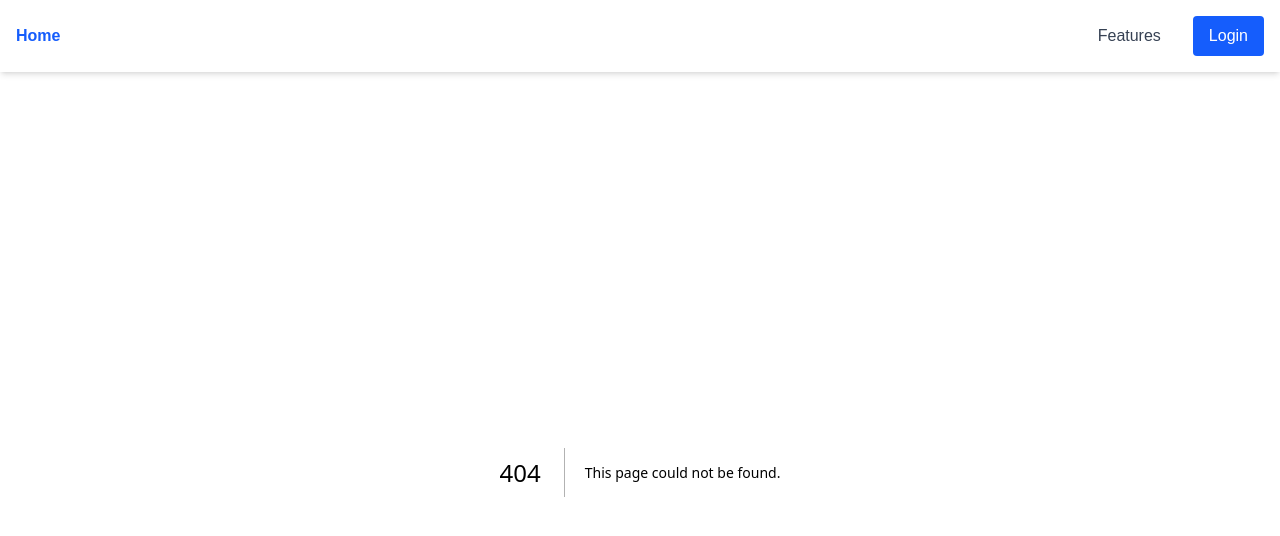
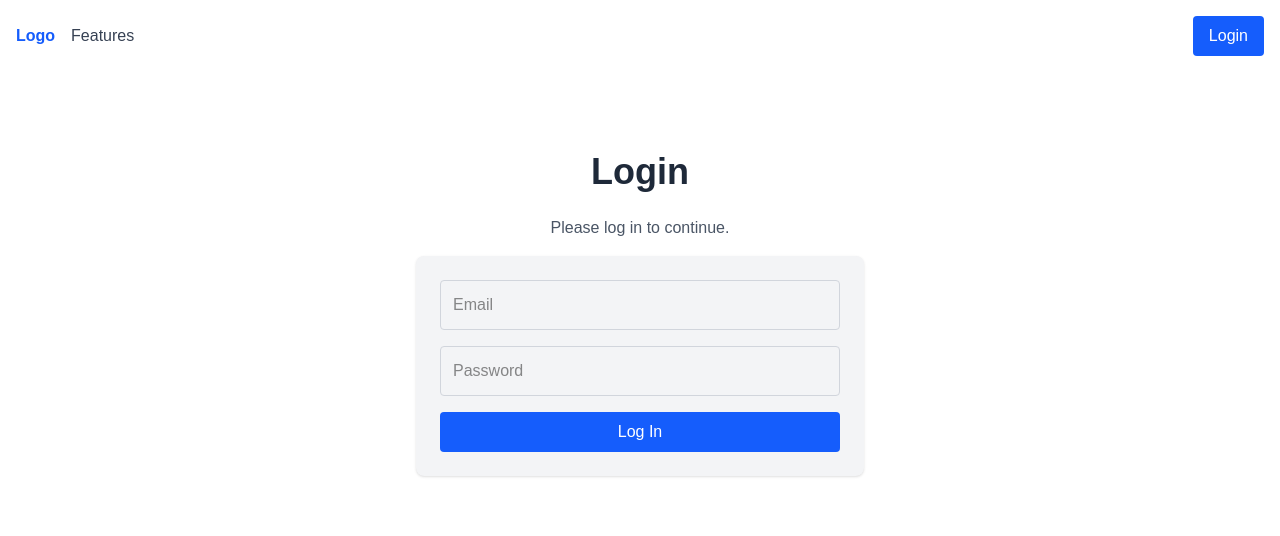
Before and after one commit to Waymond9056/OnTrack, a Next.js app in the folder frontend/: page /login in a window 1280 px wide. Before the commit this address had no page. Shown: the top 536 px of the page. Built offline with nearby package versions, Linux system fonts and the light colour scheme.

Commit message:
Basic pages with login/logout system

```diff
--- /dev/null
+++ b/frontend/src/app/components/Header.tsx
@@ -0,0 +1,53 @@
+"use client";
+
+import Link from "next/link";
+import { useLogin } from "../context/LoginContext";
+import { useRouter } from "next/navigation";
+
+export default function Header() {
+  const { isLoggedIn, logout } = useLogin();
+  const router = useRouter();
+
+  const handleLogout = () => {
+    logout();
+    router.push("/");
+  };
+
+  return (
+    <header className="flex justify-between items-center p-4 bg-white shadow-md">
+      {/* Left side: logo + nav */}
+      <div className="flex space-x-4">
+        <Link href="/" className="text-blue-600 font-semibold">Logo</Link>
+        <Link href="/features" className="text-gray-700 hover:text-blue-600">Features</Link>
+      </div>
+
+      {/* Right side: conditional buttons */}
+      <div className="flex space-x-4">
+        {isLoggedIn && (
+          <Link
+            href="/dashboard"
+            className="text-gray-700 bg-gray-200 px-4 py-2 rounded hover:bg-gray-300"
+          >
+            Dashboard
+          </Link>
+        )}
+
+        {isLoggedIn ? (
+          <button
+            onClick={handleLogout}
+            className="text-white bg-blue-600 px-4 py-2 rounded hover:bg-blue-700"
+          >
+            Logout
+          </button>
+        ) : (
+          <Link
+            href="/login"
+            className="text-white bg-blue-600 px-4 py-2 rounded hover:bg-blue-700"
+          >
+            Login
+          </Link>
+        )}
+      </div>
+    </header>
+  );
+}
--- /dev/null
+++ b/frontend/src/app/components/ProtectedRoute.tsx
@@ -0,0 +1,22 @@
+"use client";
+
+import { useLogin } from "../context/LoginContext";
+import { useRouter } from "next/navigation";
+import { useEffect } from "react";
+
+export default function ProtectedRoute({ children }: { children: React.ReactNode }) {
+  const { isLoggedIn } = useLogin();
+  const router = useRouter();
+
+  useEffect(() => {
+    if (!isLoggedIn) {
+      router.replace("/login"); // Redirect to login if not logged in
+    }
+  }, [isLoggedIn, router]);
+
+  if (!isLoggedIn) {
+    return null; // Optionally, return a loading spinner or placeholder
+  }
+
+  return <>{children}</>;
+}
--- /dev/null
+++ b/frontend/src/app/context/LoginContext.tsx
@@ -0,0 +1,32 @@
+"use client";
+
+import { createContext, useContext, useState } from "react";
+
+type LoginContextType = {
+  isLoggedIn: boolean;
+  login: () => void;
+  logout: () => void;
+};
+
+const LoginContext = createContext<LoginContextType | null>(null);
+
+export const LoginProvider = ({ children }: { children: React.ReactNode }) => {
+  const [isLoggedIn, setIsLoggedIn] = useState(false);
+
+  const login = () => setIsLoggedIn(true);
+  const logout = () => setIsLoggedIn(false);
+
+  return (
+    <LoginContext.Provider value={{ isLoggedIn, login, logout }}>
+      {children}
+    </LoginContext.Provider>
+  );
+};
+
+export const useLogin = () => {
+  const context = useContext(LoginContext);
+  if (!context) {
+    throw new Error("useLogin must be used within a LoginProvider");
+  }
+  return context;
+};
--- /dev/null
+++ b/frontend/src/app/dashboard/page.tsx
@@ -0,0 +1,14 @@
+"use client";
+
+import ProtectedRoute from "./../components/ProtectedRoute";
+
+export default function DashboardPage() {
+  return (
+    <ProtectedRoute>
+      <section className="px-6 py-20 bg-white text-center">
+        <h1 className="text-4xl font-bold text-gray-800 mb-4">Welcome to your dashboard 🎉</h1>
+        <p className="text-gray-600">You are successfully logged in.</p>
+      </section>
+    </ProtectedRoute>
+  );
+}
--- a/frontend/src/app/layout.tsx
+++ b/frontend/src/app/layout.tsx
@@ -2,6 +2,8 @@ import type { Metadata } from "next";
 import { Geist, Geist_Mono } from "next/font/google";
 import "./globals.css";
 import Link from "next/link";
+import { LoginProvider } from "./context/LoginContext";
+import Header from "./components/Header";
 
 const geistSans = Geist({
   variable: "--font-geist-sans",
@@ -28,26 +30,13 @@ export default function RootLayout({
       <body
         className={`${geistSans.variable} ${geistMono.variable} antialiased bg-gray-100`}
       >
-        {/* Shared Header */}
-        <header className="flex justify-between items-center p-4 bg-white shadow-md">
-          <Link href="/" className="text-blue-600 font-semibold">
-            Home
-          </Link>
-          <div className="flex space-x-4">
-            <Link
-              href="/features"
-              className="text-gray-700 px-4 py-2 hover:text-blue-600"
-            >
-              Features
-            </Link>
-            <button className="text-white bg-blue-600 px-4 py-2 rounded hover:bg-blue-700">
-              Login
-            </button>
-          </div>
-        </header>
+        <LoginProvider>
+          {/* Shared Header */}
+          <Header/>
+          {/* Page Content */}
 
-        {/* Page Content */}
-        <main>{children}</main>
+          <main>{children}</main>
+        </LoginProvider>
       </body>
     </html>
   );
--- /dev/null
+++ b/frontend/src/app/login/page.tsx
@@ -0,0 +1,39 @@
+"use client";
+
+import { useRouter } from "next/navigation";
+import { useLogin } from "./../context/LoginContext";
+
+export default function LoginPage() {
+  const router = useRouter();
+  const { login } = useLogin();
+
+  const handleLogin = () => {
+    login();              // Set login state
+    router.push("/dashboard"); // Navigate to dashboard
+  };
+
+  return (
+    <section className="px-6 py-20 bg-white text-center">
+      <h1 className="text-4xl font-bold text-gray-800 mb-6">Login</h1>
+      <p className="text-gray-600 mb-4">Please log in to continue.</p>
+      <div className="max-w-md mx-auto bg-gray-100 p-6 rounded-lg shadow">
+        <input
+          type="email"
+          placeholder="Email"
+          className="w-full p-3 mb-4 rounded border border-gray-300"
+        />
+        <input
+          type="password"
+          placeholder="Password"
+          className="w-full p-3 mb-4 rounded border border-gray-300"
+        />
+        <button
+          onClick={handleLogin}
+          className="w-full bg-blue-600 text-white py-2 rounded hover:bg-blue-700"
+        >
+          Log In
+        </button>
+      </div>
+    </section>
+  );
+}
```
